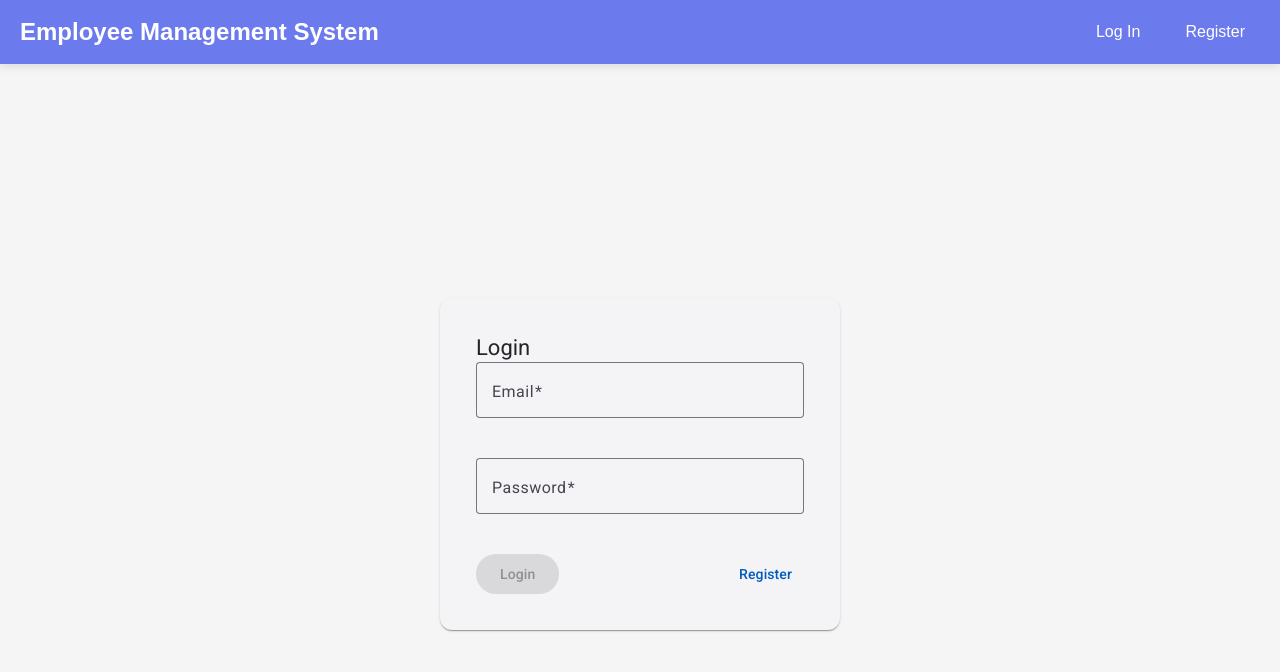
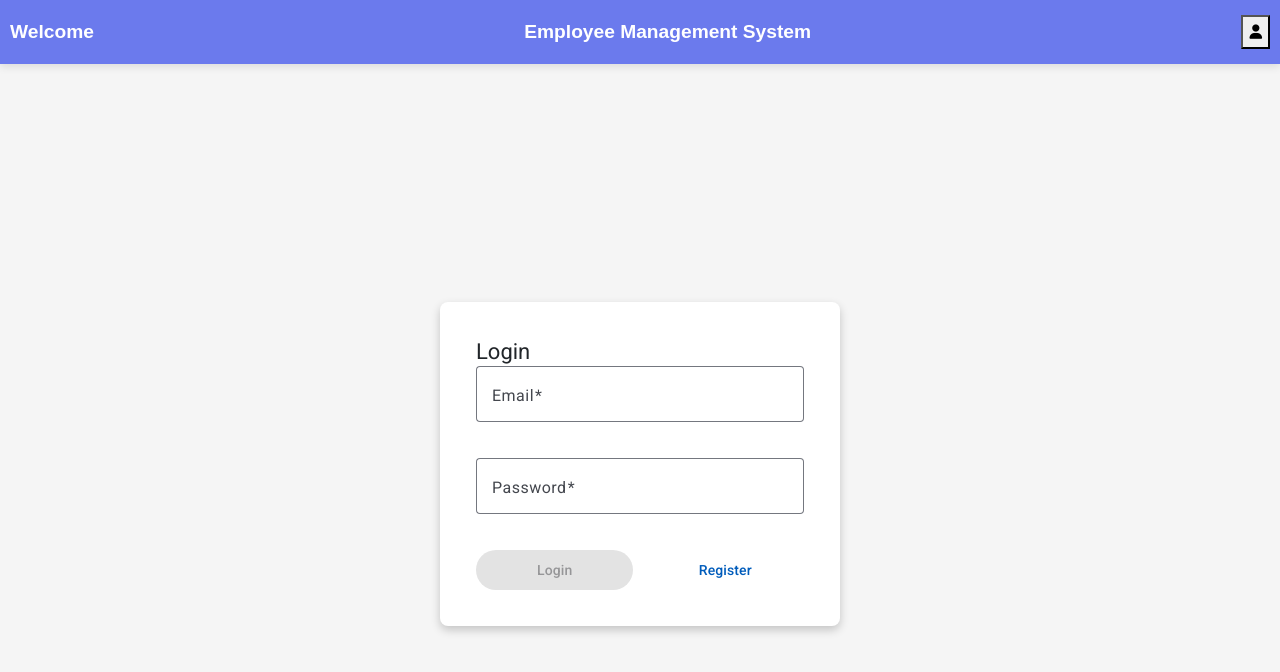
Before and after one commit to prerna-pawar30/Employee-Management-Mean-, an Angular app in the folder employee-management/: page / in a window 1280 px wide. Shown: the top 672 px of the page. Built offline with nearby package versions, Linux system fonts and the light colour scheme.

Commit message:
bootstrap

```diff
--- a/employee-management/src/app/components/header/header.component.css
+++ b/employee-management/src/app/components/header/header.component.css
@@ -6,7 +6,7 @@
   display: flex;
   align-items: center;
   justify-content: space-between;
-  padding: 12px 20px;
+  padding: 10px 10px;
   background-color: #6b7aed; /* Dark professional look */
   color: white;
   font-family: 'Arial', sans-serif;
@@ -14,12 +14,12 @@
   position: sticky;
   top: 0;
   width: 100%;
-  z-index: 1000;
+  z-index: 500;
 }
 
 /* Logo & Title */
 .logo {
-  font-size: 1.5rem;
+  font-size: 1.2rem; /* Reduce size */
   font-weight: bold;
   display: flex;
   align-items: center;
@@ -27,7 +27,7 @@
 }
 
 .logo i {
-  font-size: 1.8rem;
+  font-size: 1.5rem; /* Reduce size */
   color: #1abc9c; /* Accent color */
 }
 
@@ -40,15 +40,15 @@
 .nav-links {
   display: flex;
   align-items: center;
-  gap: 20px;
+  gap: 15px;
 }
 
 /* Profile Section */
 .profile {
   display: flex;
   align-items: center;
-  gap: 15px;
-  font-size: 1rem;
+  gap: 10px;
+  font-size: 0.9rem; /* Reduce font size */
 }
 
 /* Profile Links */
@@ -57,13 +57,14 @@
   text-decoration: none;
   font-weight: 500;
   transition: color 0.3s, transform 0.2s;
-  padding: 8px 15px;
+  padding: 6px 12px; /* Reduce padding */
   border-radius: 5px;
+  font-size: 0.9rem; /* Reduce font size */
 }
 
 /* Hover Effects */
 .profile a:hover {
-  background-color: #1abc9c;
+  background-color: #93b3ac;
   color: white;
   transform: translateY(-2px);
 }
@@ -71,9 +72,10 @@
 /* Logout Button */
 .logout-btn {
   background: #e74c3c;
-  padding: 8px 15px;
+  padding: 6px 12px; /* Reduce padding */
   border-radius: 5px;
   font-weight: bold;
+  font-size: 0.9rem; /* Reduce font size */
   transition: all 0.3s ease-in-out;
 }
 
@@ -81,20 +83,57 @@
   background: #c0392b;
 }
 
-/* Responsive Design */
+/* ========================== */
+/*       RESPONSIVE NAV       */
+/* ========================== */
+
 @media screen and (max-width: 768px) {
   .header {
     flex-direction: column;
-    padding: 10px;
+    padding: 8px;
   }
 
   .nav-links {
     flex-direction: column;
-    gap: 10px;
+    gap: 5px;
+    font-size: 0.9rem; /* Reduce font size */
   }
 
   .profile {
     flex-direction: column;
-    gap: 10px;
+    gap: 8px;
   }
 }
+
+/* ========================== */
+/*       MOBILE MENU          */
+/* ========================== */
+
+.menu-icon {
+  display: none;
+  font-size: 1.5rem;
+  cursor: pointer;
+}
+
+/* Show Menu Icon for Small Screens */
+@media screen and (max-width: 600px) {
+  .menu-icon {
+    display: block;
+  }
+
+  .nav-links {
+    display: none;
+    flex-direction: column;
+    position: absolute;
+    top: 50px;
+    right: 0;
+    background: #6b7aed;
+    width: 100%;
+    text-align: center;
+    padding: 10px 0;
+  }
+
+  .nav-links.show {
+    display: flex;
+  }
+}
--- a/employee-management/src/app/components/header/header.component.html
+++ b/employee-management/src/app/components/header/header.component.html
@@ -1,34 +1,43 @@
 <mat-toolbar color="primary" class="header">
 
-  @if (authService.isAdmin) {
-    <span class="logo">Admin Information</span>
-    <span class="spacer"></span>
-  }@else {
+  @if (authService.isLoggedIn) {
+    <button class="back-button" (click)="goBack()">
+      <mat-icon>arrow_back</mat-icon>
+    </button>
+  } @else {
+    <span class="logo">Welcome</span>
+  }
+
+  @if (!authService.isLoggedIn) {
     <span class="logo">Employee Management System</span>
+  } @else {
+    @if (authService.isAdmin) {
+      <span class="logo">Admin Dashboard</span>
+    } @else {
+      <span class="logo">Employee Dashboard</span>
+    }
     <span class="spacer"></span>
   }
 
+  <nav class="nav-links">
+    <div class="profile">
 
-    <nav class="nav-links">
+      <!-- Profile Button with Dropdown -->
+      <button mat-icon-button [matMenuTriggerFor]="profileMenu">
+        <i class="fa-solid fa-user"></i>
+      </button>
 
-      <div class="profile">
-
-        @if (authService.isAdmin) {
-          <a routerLink="/admin-profile">{{authService.userName}}</a>
-        }@else {
-          <a routerLink="/employee-profile">{{authService.userName}}</a>
+      <!-- Dropdown Menu -->
+      <mat-menu #profileMenu="matMenu">
+        @if (authService.isLoggedIn) {
+          <button mat-menu-item (click)="logout()">Logout</button>
+        } @else {
+          <button mat-menu-item routerLink="/login">Login</button>
+          <button mat-menu-item routerLink="/register">Register</button>
         }
-
-      @if (authService.isLoggedIn) {
-        <!-- <a routerLink="/leave-employee" class="cursor-pointer ml-2">Leave</a> -->
-        <!-- <a routerLink="/checkIn" class="cursor-pointer ml-2">Check-In</a> -->
-        <a (click)="logout()" class="cursor-pointer ml-2">Logout</a>
-
-      }@else {
-        <a routerLink="/login" class="cursor-pointer ml-2">Log In</a>
-
-        <a routerLink="/register" class="cursor-pointer ml-2">Register</a>}
+      </mat-menu>
 
     </div>
-    </nav>
-  </mat-toolbar>
+  </nav>
+
+</mat-toolbar>
--- a/employee-management/src/app/components/header/header.component.ts
+++ b/employee-management/src/app/components/header/header.component.ts
@@ -2,18 +2,22 @@ import { Component, inject, Inject } from '@angular/core';
 import { MatToolbarModule } from '@angular/material/toolbar';
 import { MatIconModule } from '@angular/material/icon';
 import { Router, RouterLink } from '@angular/router';
+import { MatMenuModule } from '@angular/material/menu';
+import { Location } from '@angular/common';
 import { AuthService } from '../../services/auth.service';
 import { CommonModule } from '@angular/common';
 @Component({
   selector: 'app-header',
   templateUrl: './header.component.html',
-  styleUrls: ['./header.component.css'],
-  imports:[MatToolbarModule,MatIconModule,RouterLink,CommonModule]
+  styleUrl:'./header.component.css',
+  imports: [MatToolbarModule, MatIconModule, RouterLink, CommonModule, MatMenuModule]
+
 })
 export class HeaderComponent {
+  router = inject(Router);
+  location = inject(Location);
   authService = inject(AuthService);
-  router =inject(Router);
-sidenav: any;
+  sidenav: any;
   async logout(): Promise<void> {
     try {
       await this.authService.logout();
@@ -23,4 +27,8 @@ sidenav: any;
     }
 
   }
+
+  goBack(): void {
+    this.location.back();
+  }
 }
--- a/employee-management/src/app/components/login/login.component.css
+++ b/employee-management/src/app/components/login/login.component.css
@@ -2,13 +2,17 @@
   display: flex;
   justify-content: center;
   align-items: center;
-    height: 100vh;
+  min-height: 100vh;
   background-color: #f5f5f5;
+  padding: 20px;
 }
 
 mat-card {
   width: 400px;
   padding: 20px;
+  box-shadow: 0px 4px 10px rgba(0, 0, 0, 0.2);
+  border-radius: 8px;
+  background: #ffffff;
 }
 
 mat-card-header {
@@ -17,15 +21,20 @@
 
 mat-form-field {
   width: 100%;
-    margin-bottom: 20px;
+  margin-bottom: 16px;
 }
 
 .error-message {
   color: red;
-    margin-bottom: 20px;
+  margin-bottom: 16px;
+  text-align: center;
 }
 
 .button-container {
   display: flex;
   justify-content: space-between;
 }
+
+button {
+  width: 48%;
+}
```
Lines whose indentation alone changed are shown as unchanged.
